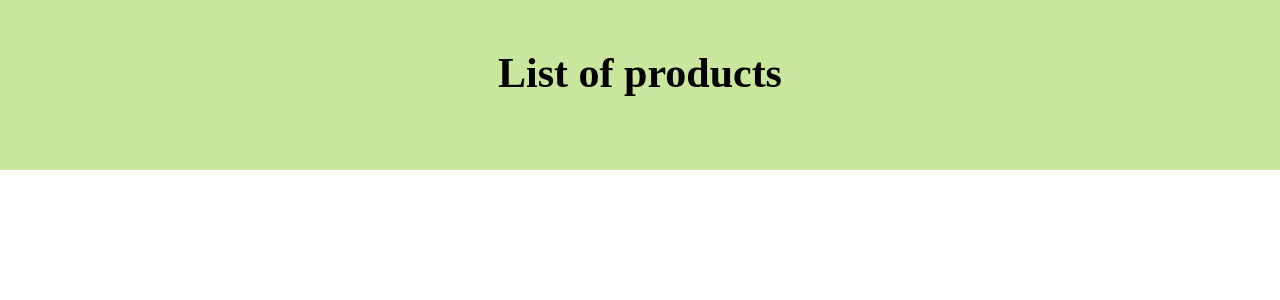
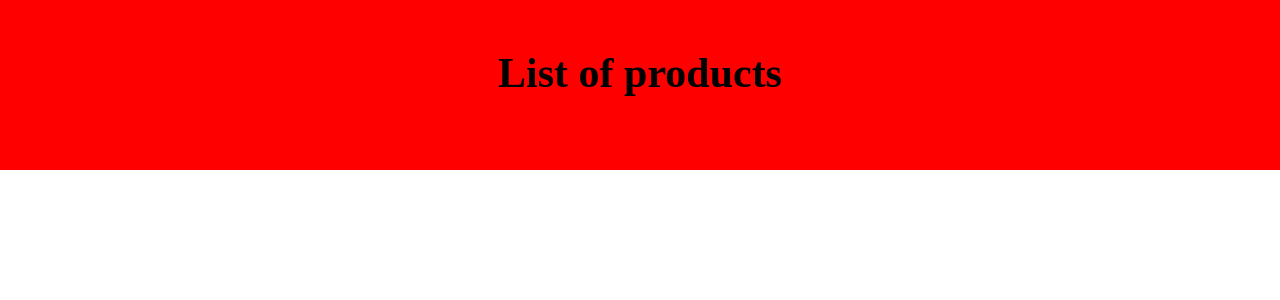
Before and after one commit to definitwork/test1, a Django app: page / in a window 1280 px wide. Shown: the top 300 px of the page. Run offline with Django 5.2, Linux system fonts and the light colour scheme; data that the repository does not hold is empty.

Commit message:
Background changed

```diff
--- a/test1_app/static/css/style.css
+++ b/test1_app/static/css/style.css
@@ -10,7 +10,7 @@
     text-align: center;
 }
 .products {
-    background-color: #c9e89e;
+    background-color: red;
 }
 .products_title {
     margin-top: 48px;
```
